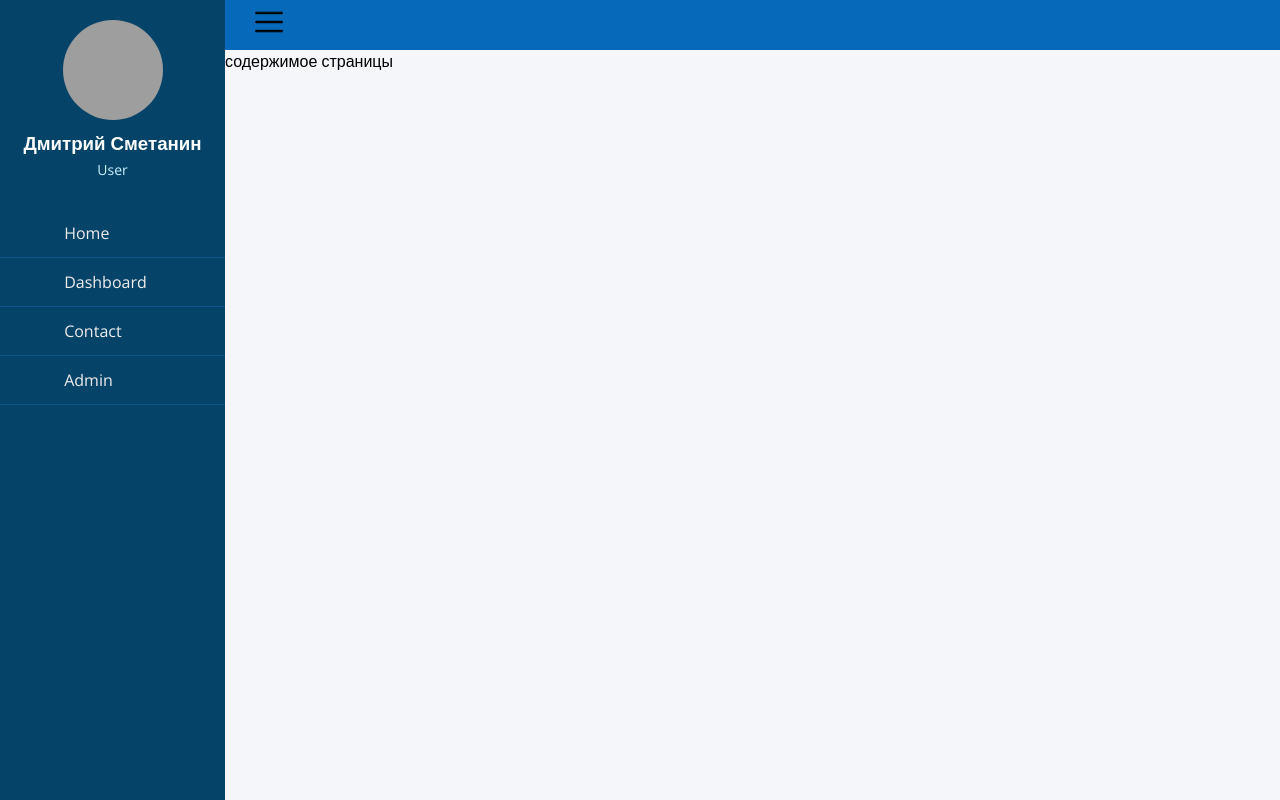
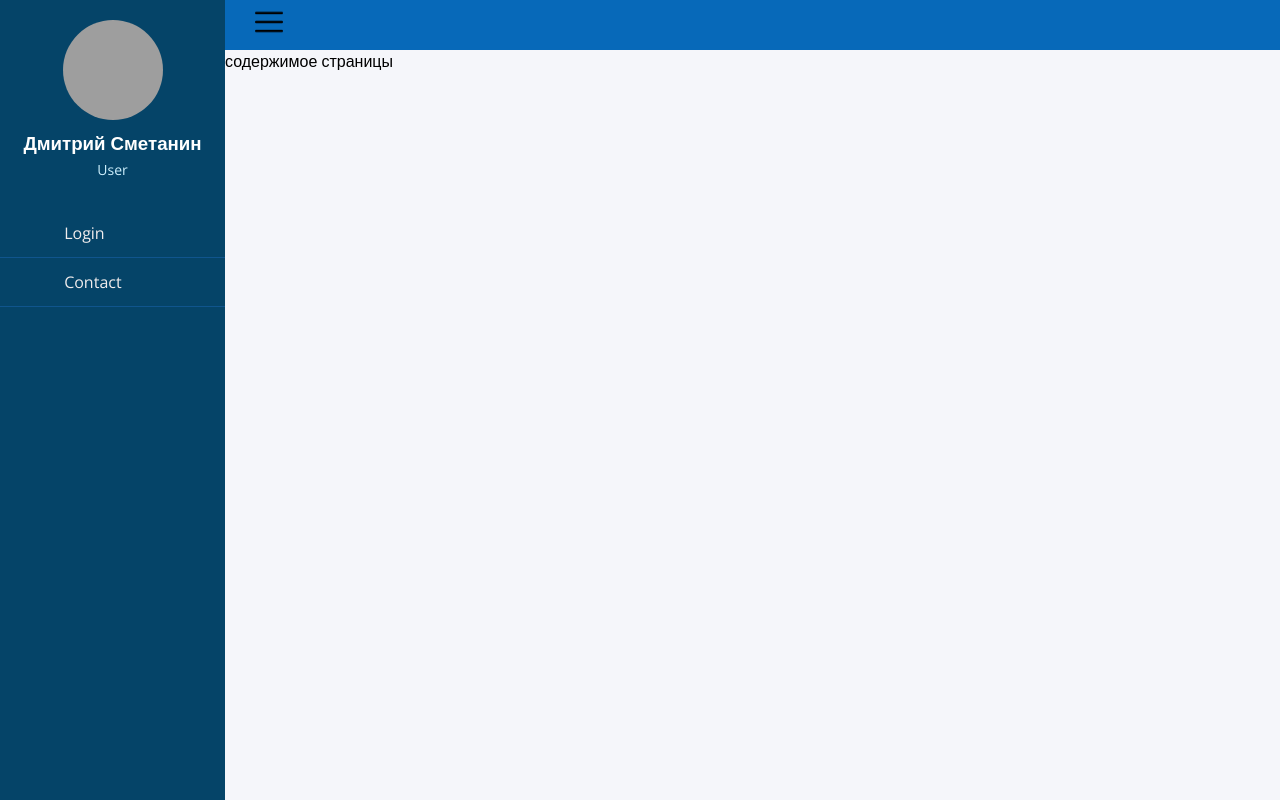
Before and after one commit to dmitriysmetanin/simple-data-analysis, a Django app: page / in a window 1280 px wide. Run offline with Django 4.2, Linux system fonts and the light colour scheme; grey boxes are pictures that could not be loaded.

Commit message:
sidebar menu depends on login status

```diff
--- a/SimpleDataAnalysis/DataAnalysisApp/templates/DataAnalysisApp/base.html
+++ b/SimpleDataAnalysis/DataAnalysisApp/templates/DataAnalysisApp/base.html
@@ -31,6 +31,7 @@
                 </div>
 
                 <ul>
+                    {% if user.is_authenticated %}
                     <li>
                         <a href="/">
                         <span class="icon"><i class="fas fa-home"></i></span>
@@ -44,15 +45,24 @@
                         </a>
                     </li>
                     <li>
+                        <a href="/admin">
+                        <span class="icon"><i class="fas fa-user-shield"></i></span>
+                        <span class="item">Admin</span>
+                        </a>
+                    </li>
+                    {% endif %}
+                    {% if not user.is_authenticated %}
+                    <li>
+                        <a href="/registration/login">
+                        <span class="icon"><i class="fas fa-user-login"></i></span>
+                        <span class="item">Login</span>
+                        </a>
+                    </li>
+                    {% endif %}
+                    <li>
                         <a href="/contact">
                         <span class="icon"><i class="fas fa-chart-line"></i></span>
                         <span class="item">Contact</span>
-                        </a>
-                    </li>
-                    <li>
-                        <a href="/admin">
-                        <span class="icon"><i class="fas fa-user-shield"></i></span>
-                        <span class="item">Admin</span>
                         </a>
                     </li>
                 </ul>
```
